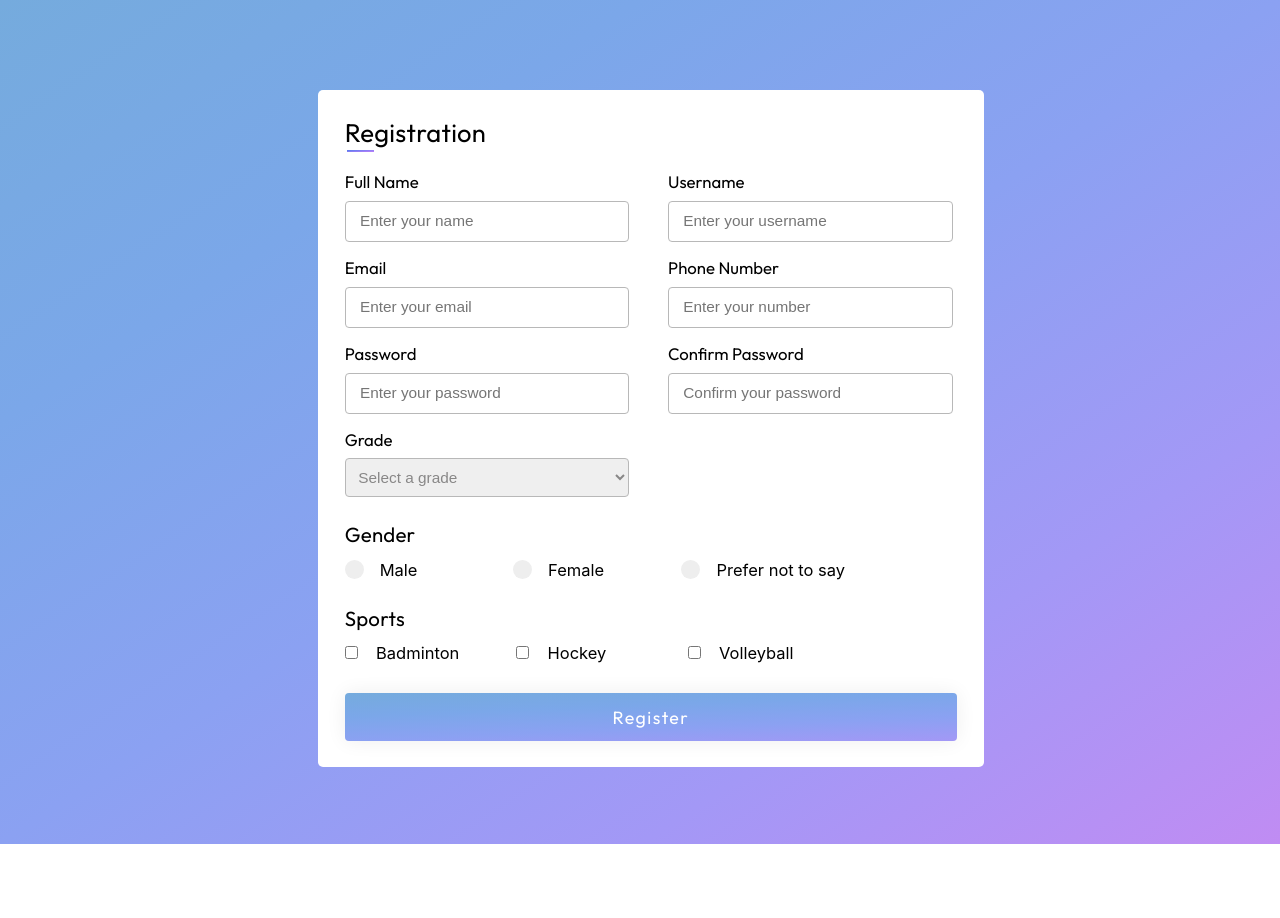
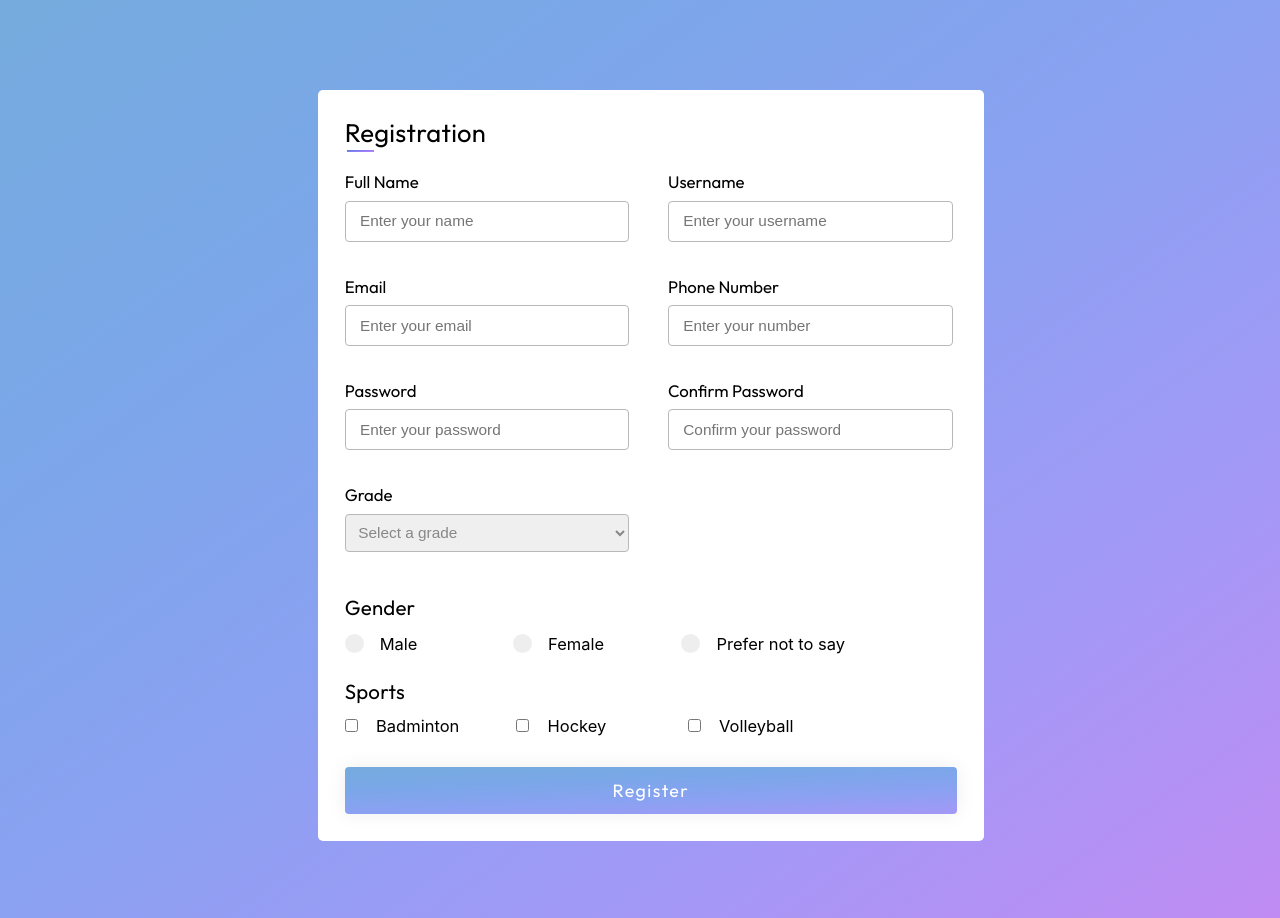
Before and after one commit to KisHorEoKu/Crud, a React (Create React App) app in the folder frontend/: page / in a window 1280 px wide. Before the commit the page ends 844 px from the top, so only its background shows below. Built offline with nearby package versions, Linux system fonts and the light colour scheme.

Commit message:
updated css

```diff
--- a/frontend/src/App.css
+++ b/frontend/src/App.css
@@ -49,7 +49,7 @@
 .intxt > h3,.rtxt > h3{     font-weight: 400;  text-transform: capitalize;font-family: "outfit" ,serif; color: #000; font-size: 1.6vw; letter-spacing: 0.01em;}
 
 .formbdy > form{margin-top: 3.6%;}
-.inp {position: relative; display: flex;flex-direction: column;width: 46.5%;margin-bottom: 2.5%;}
+.inp {position: relative; display: flex;flex-direction: column;width: 46.5%;margin-bottom: 5.5%;}
 .inp > span{color: #ff0000; font-size: 1.1vw;}
 .inp > label{text-transform: capitalize; margin-bottom: 3%; font-family: "outfit" ,serif;   font-size: 1.31vw;}
 .inpfild{width: 100%;display: flex;flex-wrap: wrap;}
```
